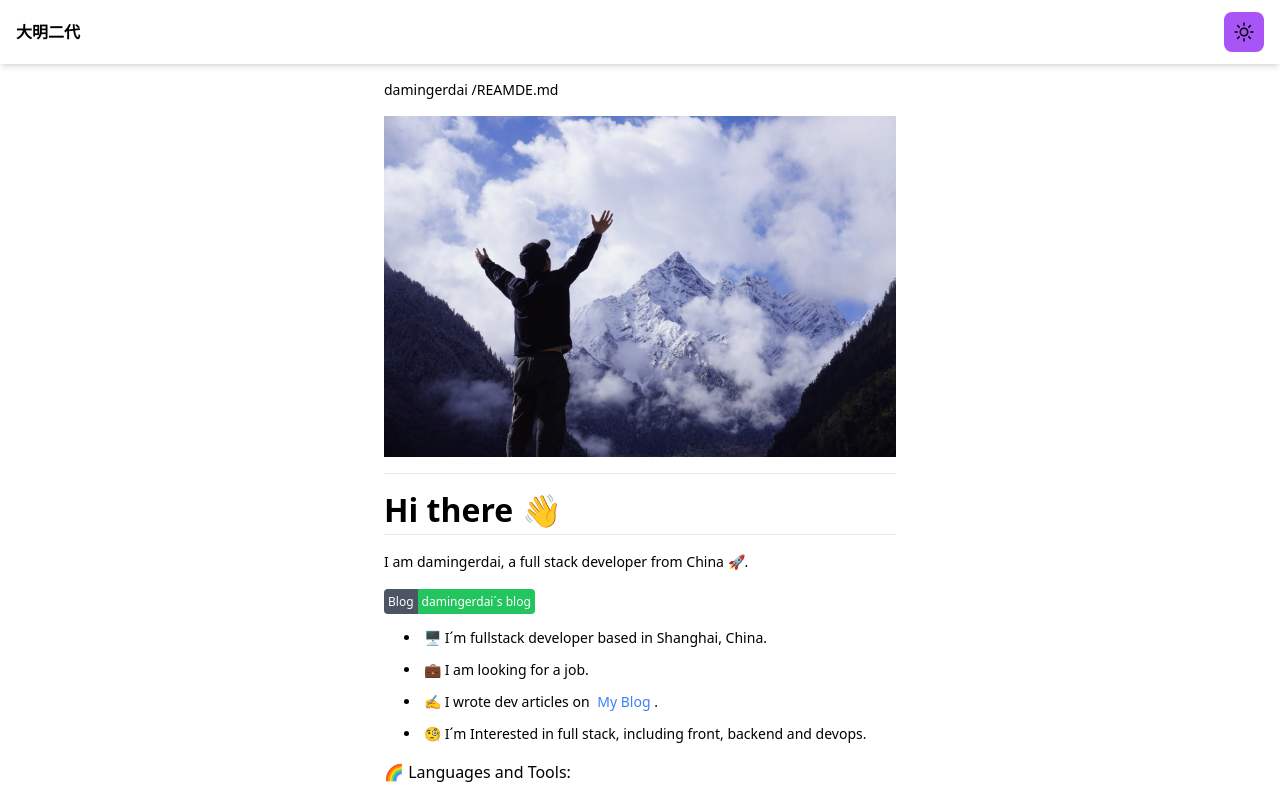
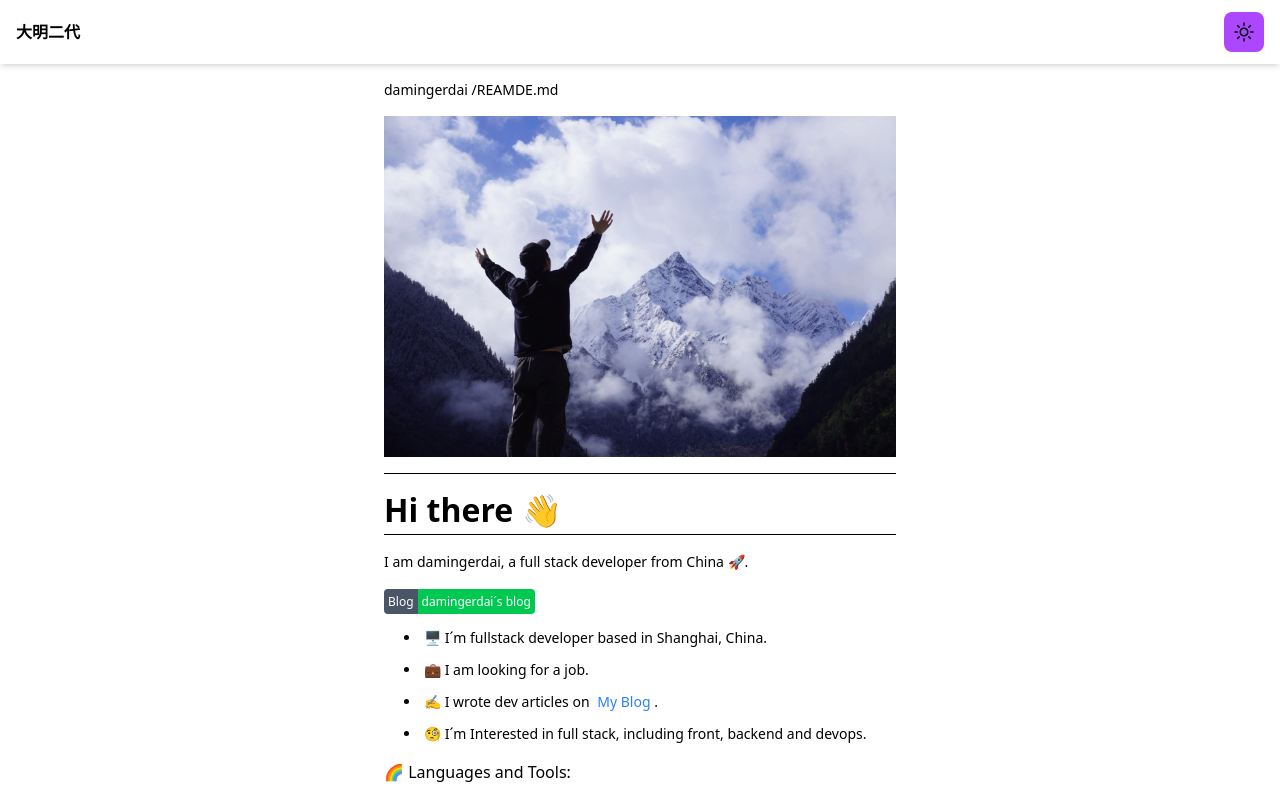
Before and after one commit to damingerdai/damingerdai-homepage-angular, an Angular app: page / in a window 1280 px wide. Shown: the top 798 px of the page. Built offline with nearby package versions, Linux system fonts and the light colour scheme.

Commit message:
feat: bump tailwindcss v4

```diff
--- a/package.json
+++ b/package.json
@@ -21,6 +21,7 @@
     "@angular/platform-server": "^19.1.7",
     "@angular/router": "^19.1.7",
     "@angular/ssr": "^19.1.8",
+    "@tailwindcss/postcss": "^4.0.8",
     "express": "^4.18.2",
     "rxjs": "~7.8.0",
     "tslib": "^2.3.0",
@@ -42,8 +43,8 @@
     "karma-coverage": "~2.2.0",
     "karma-jasmine": "~5.1.0",
     "karma-jasmine-html-reporter": "~2.1.0",
-    "postcss": "^8.4.24",
-    "tailwindcss": "^3.3.2",
+    "postcss": "^8.5.3",
+    "tailwindcss": "^4.0.8",
     "typescript": "~5.5.4",
     "typescript-eslint": "8.18.0"
   }
--- a/src/styles.css
+++ b/src/styles.css
@@ -1,3 +1 @@
-@tailwind base;
-@tailwind components;
-@tailwind utilities;
+@import "tailwindcss";
--- a/tailwind.config.js
+++ /dev/null
@@ -1,9 +0,0 @@
-/** @type {import('tailwindcss').Config} */
-module.exports = {
-  darkMode: "class",
-  content: ["./src/**/*.{html,ts}"],
-  theme: {
-    extend: {},
-  },
-  plugins: [],
-};
```
Also changed, not shown: .postcssrc.json (added), 1 other file (tests, documents, lock files or other folders).
